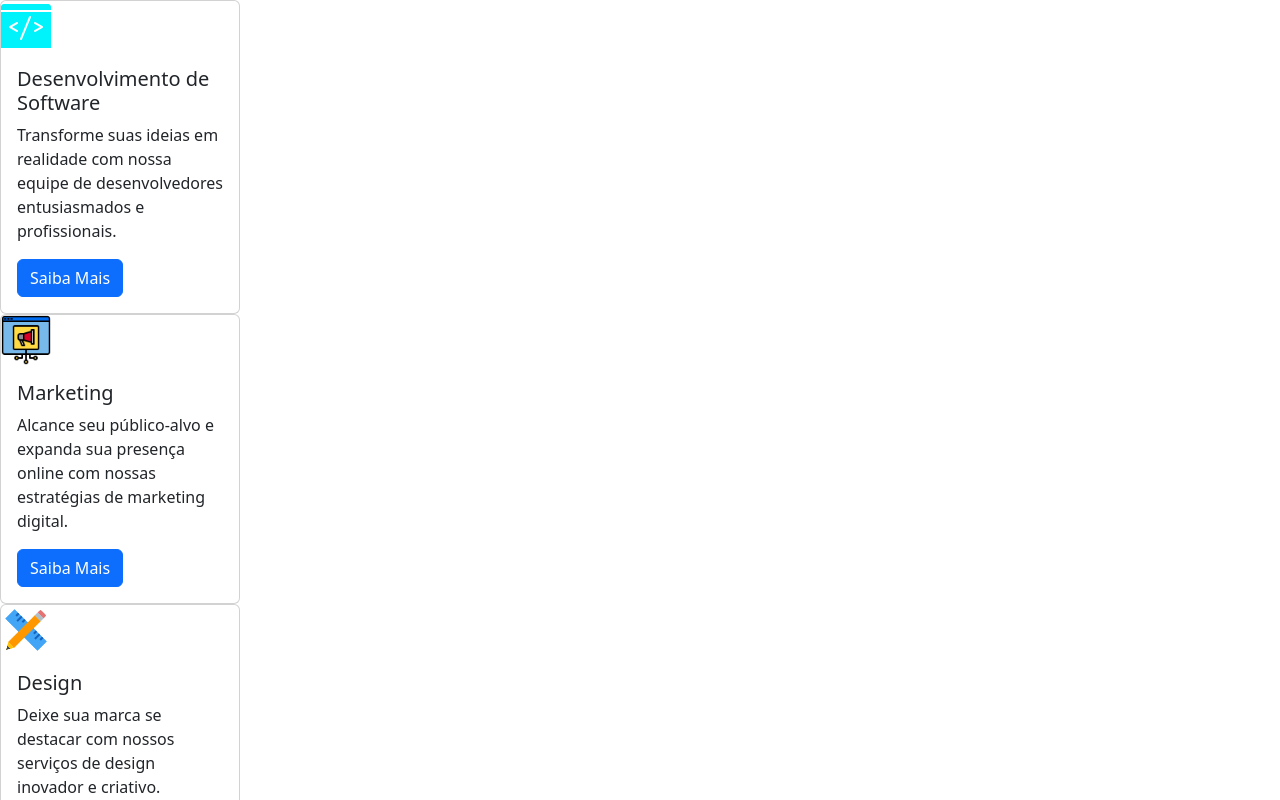
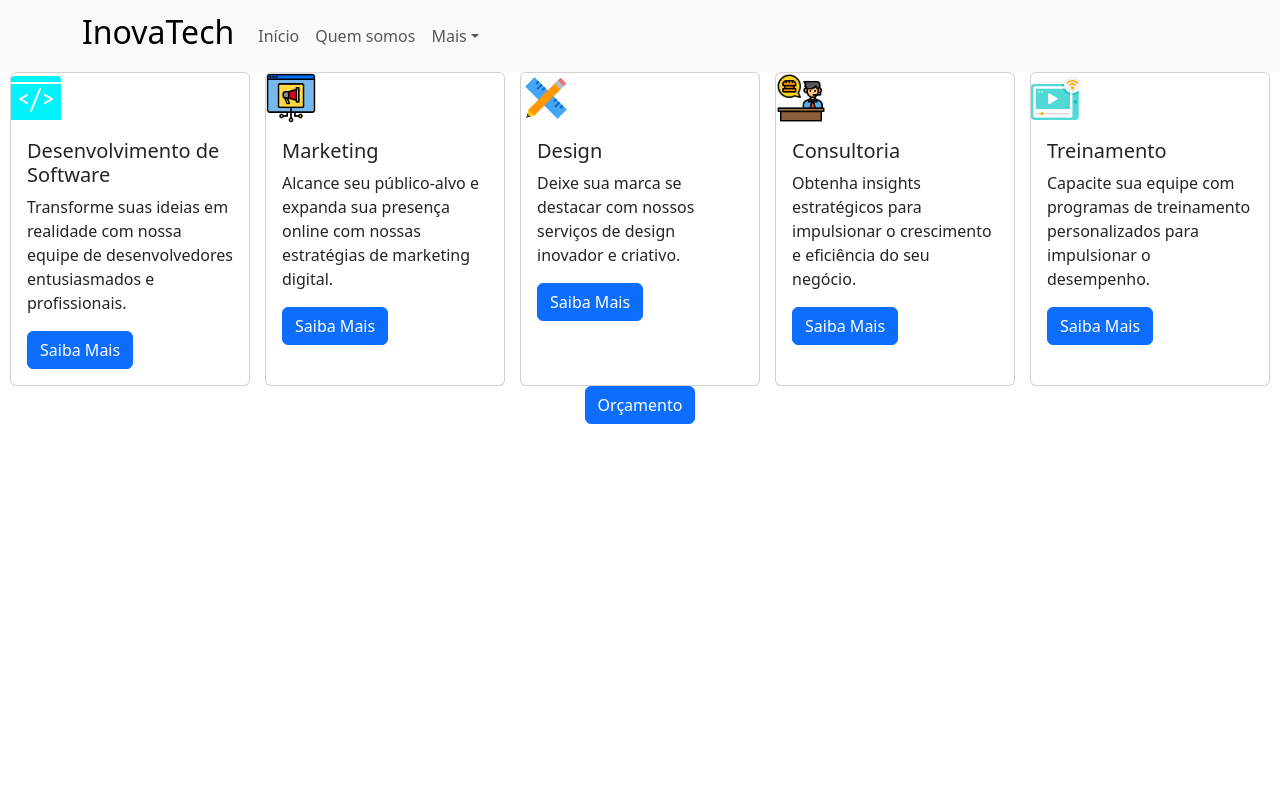
Before and after one commit to MthsLnk-gthb/inova-tech-next, a Next.js app: page /servicos in a window 1280 px wide. Shown: the top 800 px of the page. Built offline with nearby package versions, Linux system fonts and the light colour scheme.

Commit message:
Criando saiba mais e página de orçamento

```diff
--- a/src/Components/Layout/CardsServicos.tsx
+++ b/src/Components/Layout/CardsServicos.tsx
@@ -8,7 +8,7 @@ import Card from "react-bootstrap/Card";
 
 const CardsServicos = () => {
   return (
-    <article>
+    <article style={{ display: "flex", flexWrap: "wrap", gap: "15px"}}>
       {servicos.map((servico, index) => {
         return (
           <Card key={index} style={{ width: "15rem" }}>
@@ -21,7 +21,7 @@ const CardsServicos = () => {
             <Card.Body>
               <Card.Title>{servico.titulo}</Card.Title>
               <Card.Text>{servico.descricao}</Card.Text>
-              <Link href={`/servicos/${servico.titulo.trim().toLowerCase()}`}>
+              <Link href={`/servicos/${servico.titulo.toLowerCase()}`}>
                 <Button variant="primary">Saiba Mais</Button>
               </Link>
             </Card.Body>
--- /dev/null
+++ b/src/Components/RedirectBtn/index.tsx
@@ -0,0 +1,18 @@
+import Link from "next/link";
+import React from "react";
+import { Button } from "react-bootstrap";
+
+interface RedirectButtonProps{
+    destinyRoute: string
+    buttonContent: string
+}
+
+const RedirectButton = ({destinyRoute, buttonContent}: RedirectButtonProps) => {
+  return (
+    <Link href={destinyRoute}>
+      <Button>{buttonContent}</Button>
+    </Link>
+  );
+};
+
+export default RedirectButton;
--- a/src/app/layout.tsx
+++ b/src/app/layout.tsx
@@ -1,3 +1,4 @@
+import Header from "@/Components/Common/header";
 import "bootstrap/dist/css/bootstrap.min.css";
 
 export const metadata = {
@@ -16,7 +17,10 @@ export default function RootLayout({
       <head>
         <link rel="shortcut icon" href="/favicon.png" type="image/x-icon" />
       </head>
-      <body>{children}</body>
+      <body>
+        <Header />
+        {children}
+      </body>
     </html>
   );
 }
--- a/src/app/page.tsx
+++ b/src/app/page.tsx
@@ -1,13 +1,9 @@
-import Header from "@/Components/Common/header";
-import CardsServicos from "@/Components/Layout/CardsServicos";
-import Link from "next/link";
 import React from "react";
 import Servicos from "./servicos/page";
 
 const Home = () => {
   return (
     <div>
-      <Header />
       <main>
         <h1>InovaTech</h1>
         <Servicos/>
--- a/src/app/servicos/[servico]/page.tsx
+++ b/src/app/servicos/[servico]/page.tsx
@@ -1,5 +1,7 @@
 import { servicos } from "@/data/Servicos";
 import Image from "next/image";
+import Link from "next/link";
+import { Button } from "react-bootstrap";
 
 const DetalhesServico = ({ params }) => {
 
@@ -23,7 +25,7 @@ const DetalhesServico = ({ params }) => {
         alt={`Ícone do serviço ${servico.titulo}`}
       />
       <h1>{servico.titulo}</h1>
-      <p>{servico.descricao}</p>
+      <p>{servico.maisInformacoes}</p>
     </div>
   );
 };
--- a/src/app/servicos/page.tsx
+++ b/src/app/servicos/page.tsx
@@ -1,10 +1,17 @@
-import CardsServicos from '@/Components/Layout/CardsServicos'
-import React from 'react'
+import CardsServicos from "@/Components/Layout/CardsServicos";
+import RedirectButton from "@/Components/RedirectBtn";
+import React from "react";
 
 const Servicos = () => {
   return (
-    <CardsServicos/>
-  )
-}
+    <article  style={{display: "flex", flexDirection: "column", justifyContent: "center", alignItems: "center"}}>
+      <CardsServicos />
+      <RedirectButton
+        destinyRoute="/servicos/orcamento"
+        buttonContent="Orçamento"
+      />
+    </article>
+  );
+};
 
-export default Servicos
+export default Servicos;
--- a/src/data/Servicos/index.ts
+++ b/src/data/Servicos/index.ts
@@ -10,29 +10,39 @@ export const servicos = [
     titulo: "Desenvolvimento de Software",
     descricao:
       "Transforme suas ideias em realidade com nossa equipe de desenvolvedores entusiasmados e profissionais.",
+    maisInformacoes:
+      "Nossos serviços incluem desenvolvimento web, mobile e desktop, integração de sistemas, migração de dados, otimização de desempenho e muito mais. Estamos comprometidos em fornecer soluções personalizadas que atendam às suas necessidades específicas, garantindo alta qualidade e eficiência em todas as etapas do processo de desenvolvimento."
   },
   {
     icone: iconeMarketing,
     titulo: "Marketing",
     descricao:
       "Alcance seu público-alvo e expanda sua presença online com nossas estratégias de marketing digital.",
+    maisInformacoes:
+      "Nossos serviços de marketing também incluem análise de dados, automação de marketing, desenvolvimento de campanhas personalizadas e gestão de reputação online. Estamos focados em fornecer resultados mensuráveis, aumentando sua visibilidade, gerando leads qualificados e impulsionando o crescimento do seu negócio de maneira eficaz.",
   },
   {
     icone: iconeDesign,
     titulo: "Design",
     descricao:
       "Deixe sua marca se destacar com nossos serviços de design inovador e criativo.",
+    maisInformacoes:
+      "Além do design gráfico, oferecemos serviços de UX/UI design, design de produtos, prototipagem rápida e consultoria de design. Nosso objetivo é criar experiências memoráveis que cativem seu público-alvo, fortalecendo a identidade da sua marca e impulsionando o engajamento do usuário.",
   },
   {
     icone: iconeConsulta,
     titulo: "Consultoria",
     descricao:
       "Obtenha insights estratégicos para impulsionar o crescimento e eficiência do seu negócio.",
+    maisInformacoes:
+      "Nossa equipe de consultores experientes está focada em fornecer soluções personalizadas para os desafios específicos do seu negócio. Oferecemos análises detalhadas, recomendações acionáveis e suporte contínuo para garantir que você alcance seus objetivos de crescimento e otimize sua operação de maneira eficaz.",
   },
   {
     icone: iconeTreinamento,
     titulo: "Treinamento",
     descricao:
       "Capacite sua equipe com programas de treinamento personalizados para impulsionar o desempenho.",
+    maisInformacoes:
+      "Oferecemos diversos materiais de treinamento, desde tutoriais até e-books para você que busca aperfeiçoar e ampliar a gama de conhecimentos da sua equipe. Contamos com instrutores qualificados e empenhados em entregar a melhor experiência de aprendizado para quem irá consumir o conteúdo. Nosso foco é fornecer treinamentos sob medida, adaptados às necessidades específicas da sua equipe, e garantir que cada membro alcance seu máximo potencial.",
   },
 ];
```
Also changed, not shown: src/app/servicos/orcamento/page.tsx (added, +11 -0 lines), src/public/images/code.jpg (added), src/public/images/graphic.jpg (added).
